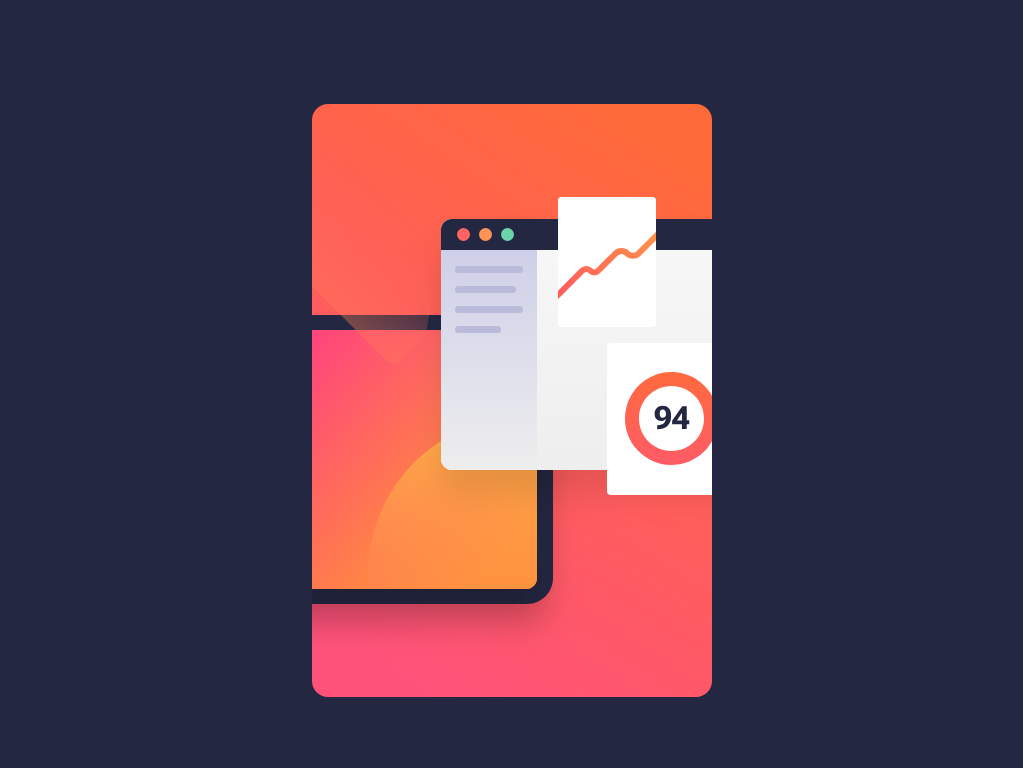
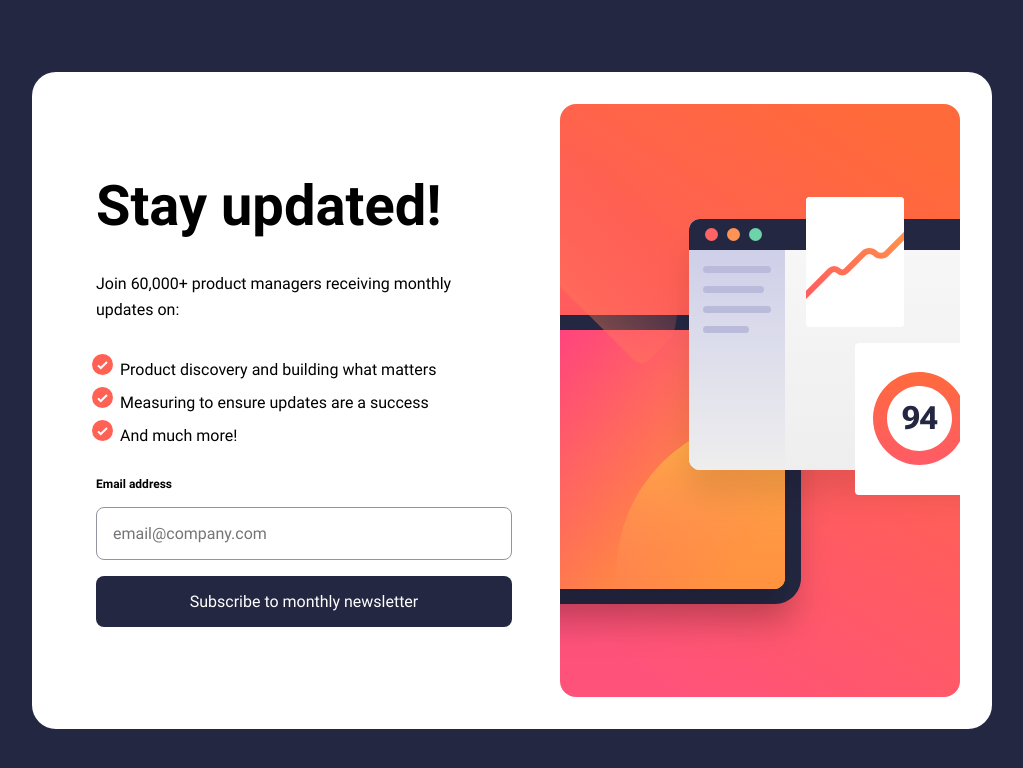
Before and after one commit to KaceyXam/newsletter-sign-up, a Vue app in the folder project/: page / in a window 1280 px wide. Shown: the top 768 px of the page, without its empty margins (128-1151 px from the left). Built offline with nearby package versions, Linux system fonts and the light colour scheme.

Commit message:
Styling for Form Page

```diff
--- a/project/src/assets/base.css
+++ b/project/src/assets/base.css
@@ -79,4 +79,5 @@ strong {
 	color: var(--white);
 	text-decoration: none;
 	text-align: center;
+	border: none;
 }
--- a/project/src/routes/Form.vue
+++ b/project/src/routes/Form.vue
@@ -1,10 +1,77 @@
 <script setup lang="ts"></script>
 
 <template>
-	<main>
-		<section class="content-section"></section>
+	<main class="update-box">
+		<section class="content-section">
+			<h1>Stay updated!</h1>
+			<p>Join 60,000+ product managers receiving monthly updates on:</p>
+			<ul>
+				<li>Product discovery and building what matters</li>
+				<li>Measuring to ensure updates are a success</li>
+				<li>And much more!</li>
+			</ul>
+
+			<form class="email-form">
+				<label for="email">Email address</label>
+				<input
+					type="email"
+					name="email"
+					id="email"
+					placeholder="email@company.com"
+				/>
+				<button class="btn-secondary">Subscribe to monthly newsletter</button>
+			</form>
+		</section>
 		<img src="/images/illustration-sign-up-desktop.svg" alt="Sign Up Graphic" />
 	</main>
 </template>
 
-<style scoped></style>
+<style scoped>
+.update-box {
+	display: grid;
+	grid-template-columns: auto auto;
+	gap: 1em;
+	background: var(--white);
+	padding: 2em;
+	border-radius: 1.5em;
+}
+
+.content-section {
+	padding: 2em;
+	display: grid;
+	place-content: center;
+	gap: 2em;
+	max-width: 30rem;
+}
+
+.content-section h1 {
+	font-size: 3.5rem;
+}
+
+.content-section p {
+	line-height: 1.6;
+}
+
+.content-section ul {
+	margin-left: 1.5em;
+	list-style-image: url("/images/icon-list.svg");
+	display: grid;
+	gap: 0.5em;
+}
+
+.email-form {
+	display: grid;
+	gap: 1em;
+}
+
+.email-form label {
+	font-size: 12px;
+	font-family: RobotoBold;
+}
+
+.email-form input {
+	padding: 1em;
+	border: var(--grey) 1px solid;
+	border-radius: 0.5em;
+}
+</style>
```
